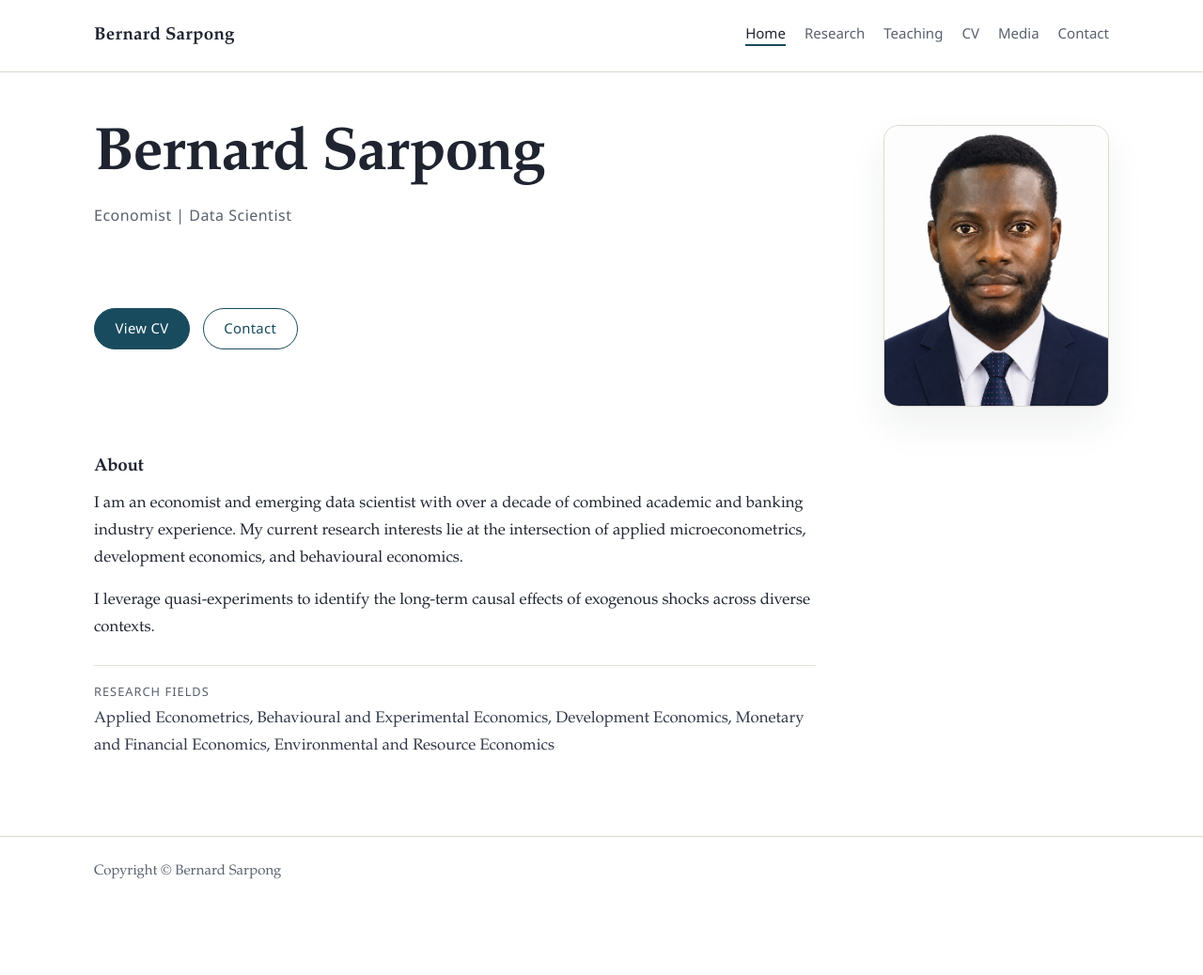
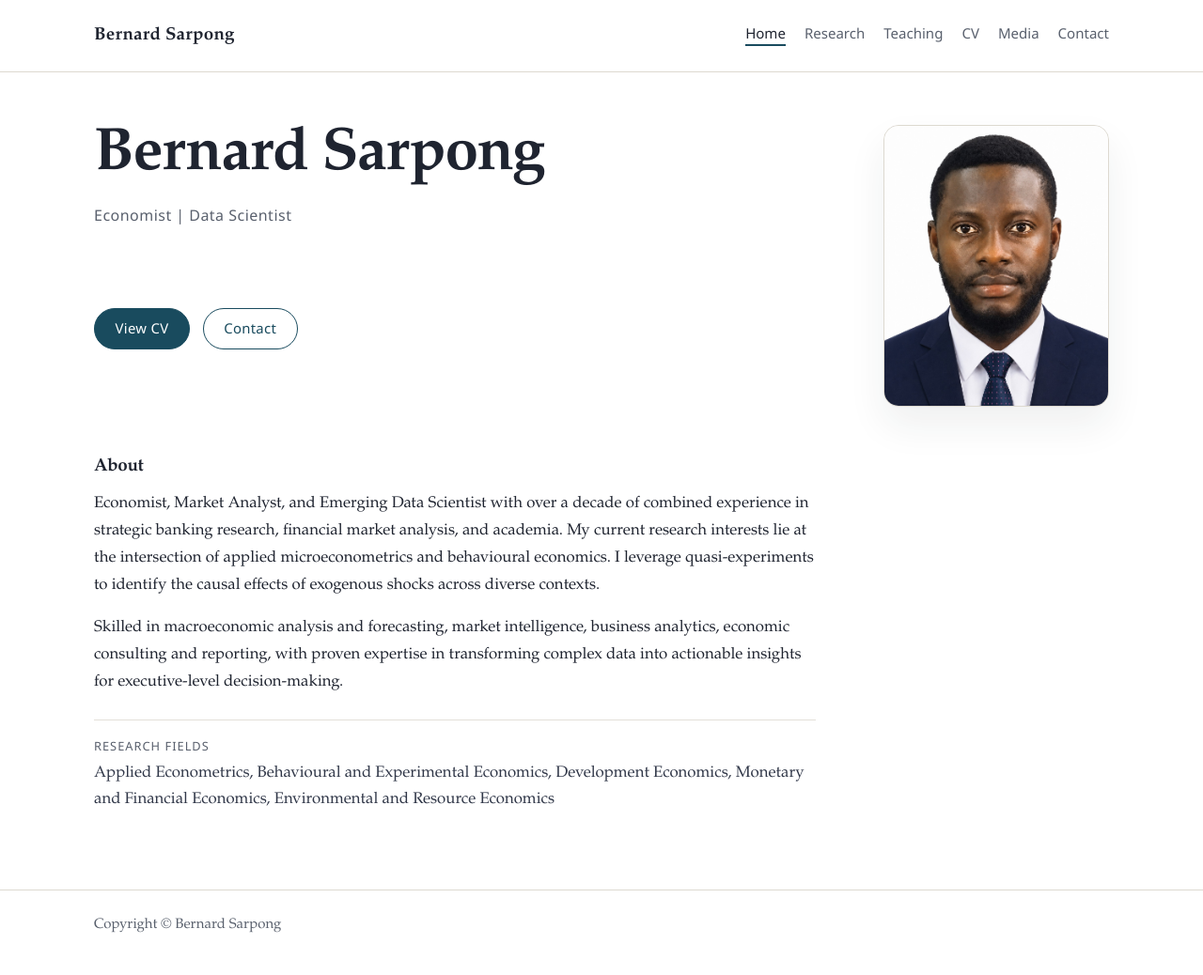
Before and after one commit to bernardksarpong/bernardksarpong.github.io, a Jekyll site: the page built from index.html, in a window 1280 px wide. Shown: the whole page at 94% size. Built offline with Jekyll 4.4.1, drawn with Linux system fonts in a browser that asks for light colours; before the commit the page ends 980 px from its top, so only the background shows below that.

Commit message:
Update profile content via site editor

```diff
--- a/_data/profile.yml
+++ b/_data/profile.yml
@@ -5,8 +5,8 @@ location: Tokyo, Japan
 profile_image: /assets/img/profile.jpg
 cv_file: /assets/files/Bernard_Sarpong_CV.pdf
 biography:
-  - I am an economist and emerging data scientist with over a decade of combined academic and banking industry experience.  My current research interests lie at the intersection of applied microeconometrics, development economics, and behavioural economics.
-  - I leverage quasi-experiments to identify the long-term causal effects of exogenous shocks across diverse contexts.
+  - Economist, Market Analyst, and Emerging Data Scientist with over a decade of combined experience in strategic banking research, financial market analysis, and academia. My current research interests lie at the intersection of applied microeconometrics and behavioural economics. I leverage quasi-experiments to identify the causal effects of exogenous shocks across diverse contexts.
+  - Skilled in macroeconomic analysis and forecasting, market intelligence, business analytics, economic consulting and reporting, with proven expertise in transforming complex data into actionable insights for executive-level decision-making.
 education: []
 research_fields:
   - Applied Econometrics
```
